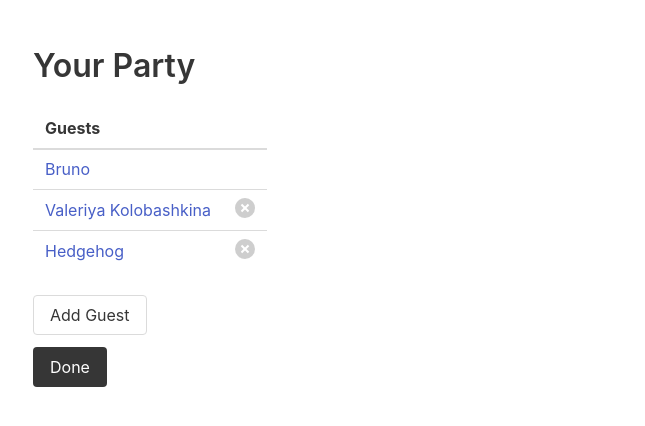
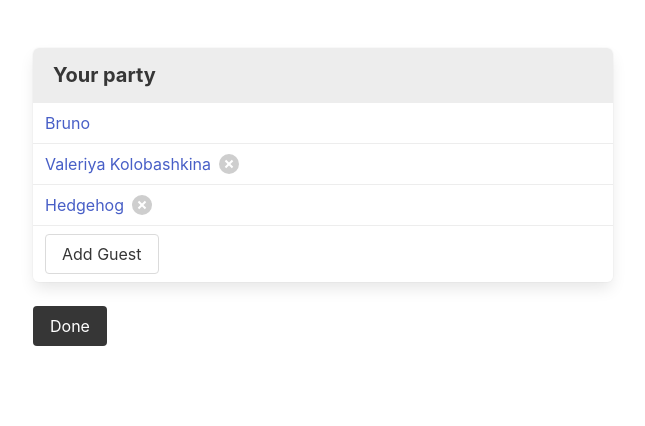
Before and after one commit to bgbauermann/wedding-website, a Flask app: page /guests in a window 1280 px wide. Shown: the part 52-478 px from the top of the page, without its empty margins (15-660 px from the left). Run offline with Flask 2, Linux system fonts and the light colour scheme; a user stored in the database is signed in; data comes from the database, SQL or seed files in the repository; both versions use the stored data as it was after the commit.

Commit message:
Add bulma boxes and panels to guest pages

```diff
--- a/wedding_app/templates/guest-details.html
+++ b/wedding_app/templates/guest-details.html
@@ -4,6 +4,7 @@
 <section class="section">
     <div class="columns">
         <div class="column is-half">
+            <div class="box">
                 <h1 class="title">Guest Details</h1>
                 <form method="POST" action="">
                     {{ form.hidden_tag() }}
@@ -47,6 +48,7 @@
                 </form>
             </div>
         </div>
+    </div>
 </section>
 
 {% endblock content %}
--- a/wedding_app/templates/guests.html
+++ b/wedding_app/templates/guests.html
@@ -2,37 +2,29 @@
 {% block content %}
 
 <section class="section">
+    <div class="columns">
+        <div class="column is-half">
+            <nav class="panel">
+                <p class="panel-heading">Your party<p>
+                {% for g in guests %}
+                    {% if (g.guest_group == current_user.email) or (g.email == current_user.email) %}
+                        <div class="panel-block">
+                            <a href={{ url_for('edit_guest', guest_id=g.id) }}>
+                                {{ g.name }}
+                            </a>
+                            {% if (g != current_user) and (g.guest_group == current_user.email) %}
+                                <a class="delete ml-2" href={{ url_for('delete_guest', guest_id=g.id) }}></a>
+                            {% endif %}
+                        </div>
+                    {% else %}
+                        <a class="panel-block">{{ g.name }}</a>
+                    {% endif %}
 
-    <h1 class="title">Your Party</h1>
-
-    <table class="table">
-        <thead>
-            <tr>
-                <th>Guests</th>
-                <th></th>
-            <tr>
-        <thead>
-        <tbody>
-            {% for g in guests %}
-                <tr>
-                    {% if (g.guest_group == current_user.email) or (g.email == current_user.email) %}
-                        <td><a href={{ url_for('edit_guest', guest_id=g.id) }}>{{ g.name }}</a></td>
-                    {% else %}
-                        <td>{{ g.name }}</td>
-                    {% endif %}
-                    {% if (g != current_user) and (g.guest_group == current_user.email) %}
-                        <td><a class="delete" href={{ url_for('delete_guest', guest_id=g.id) }}></a></td>
-                    {% else %}
-                        <td></td>
-                    {% endif %}
-                </tr>
-            {% endfor %}
-        </tbody>
-    </table>
-
-    <div class="field">
-        <div class="control">
-            <a class="button" href={{ url_for('add_guest') }}>Add Guest</a>
+                {% endfor %}
+                <div class="panel-block">
+                    <a class="button" href={{ url_for('add_guest') }}>Add Guest</a>
+                </div>
+            </nav>
         </div>
     </div>
 
--- a/wedding_app/templates/layout.html
+++ b/wedding_app/templates/layout.html
@@ -7,6 +7,7 @@
 
     <!--Bulma CSS -->
     <link rel="stylesheet" href="https://cdn.jsdelivr.net/npm/bulma@0.9.3/css/bulma.min.css">
+    <link rel="stylesheet" type="text/css" href={{ url_for('static', filename="main.css") }} >
 
     <title>Bruno & Valeria</title>
 </head>
--- a/wedding_app/templates/rsvp.html
+++ b/wedding_app/templates/rsvp.html
@@ -4,6 +4,7 @@
 <section class="section">
     <div class="columns">
         <div class="column is-half">
+            <div class="box">
                 <h1 class="title">Enter you email</h1>
                 <form method="POST" action="">
                     {{ form.hidden_tag() }}
@@ -20,7 +21,7 @@
                         {{ form.submit(class="button is-dark")}}
                         </div>
                     </div>
-
+                </div>
             </form>
         </div>
     </div>
```
Also changed, not shown: wedding_app/site.db. Lines whose indentation alone changed are shown as unchanged.
